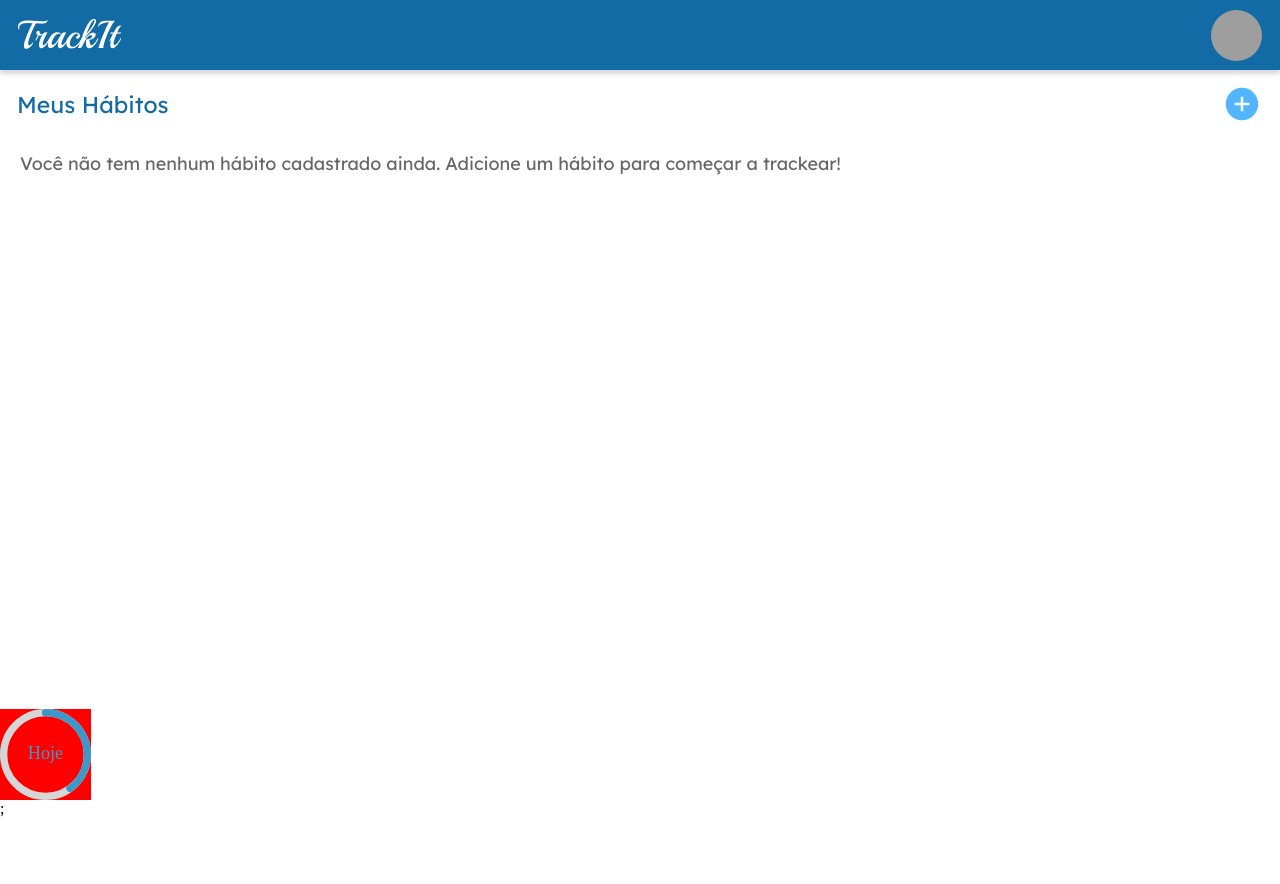
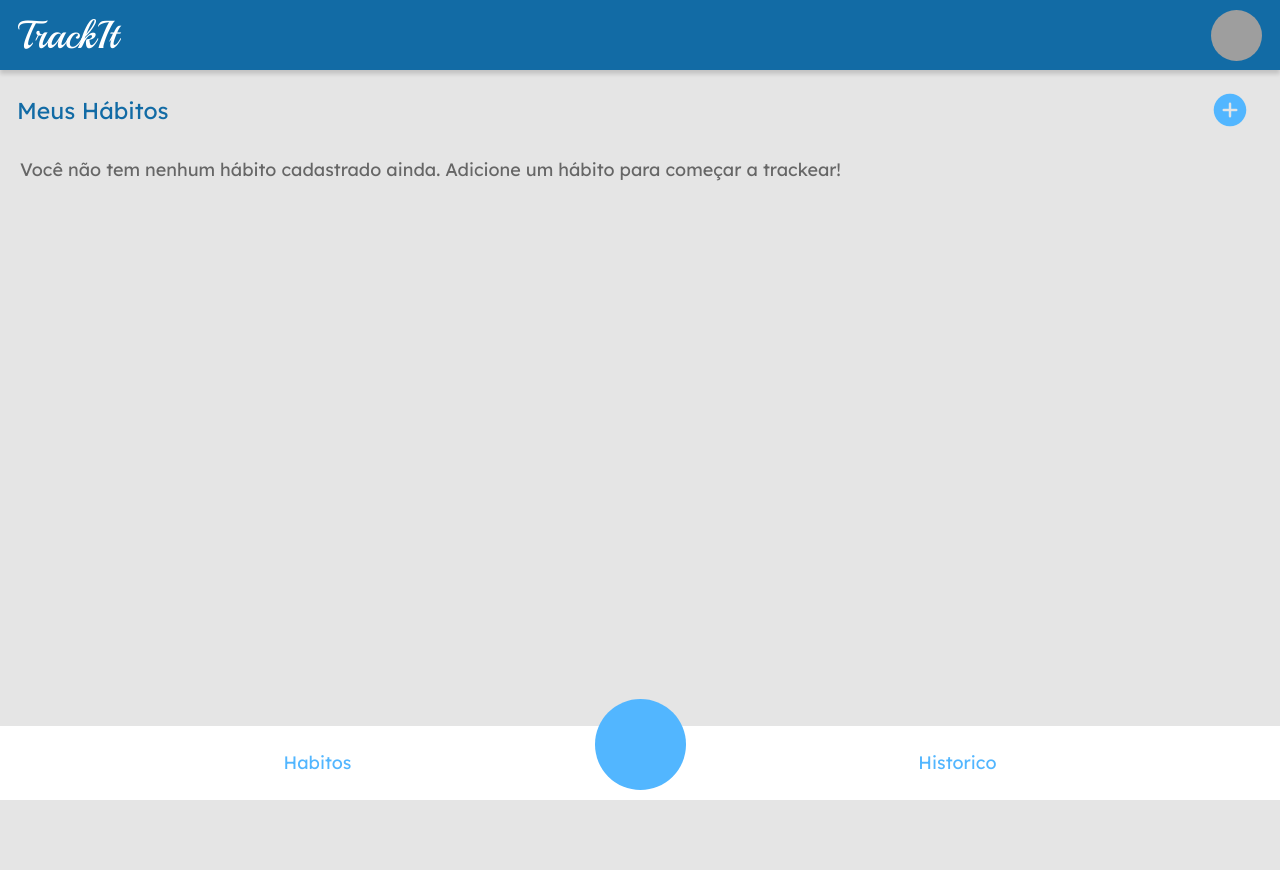
Before and after one commit to ErickSchuenck/projeto10-trackit, a React (Create React App) app: page /habitos in a window 1280 px wide. Built offline with nearby package versions, Linux system fonts and the light colour scheme; grey boxes are pictures that could not be loaded.

Commit message:
alguns css corrigidos

```diff
--- a/src/Footer.js
+++ b/src/Footer.js
@@ -6,16 +6,50 @@ import styled from 'styled-components';
 export default function Footer() {
   return (
     <ProgressBar>
-      <CircularProgressbar value={40} text={`Hoje`} />;
+      <h1>Habitos</h1>
+      <div className='circle'>
+        {/* <div className='footer-bar'>
+          <CircularProgressbar value={40} text={`Hoje`} />;
+        </div> */}
+      </div>
+      <h1>Historico</h1>
     </ProgressBar>
   )
 }
 const ProgressBar = styled.div`
-  background-color: red;
-  width: 91px;
-  height: 91px;
+  background-color: #fff;
+  width: 100%;
   position: fixed;
   bottom: 0;
   left: 0;
+  display: flex;
+  justify-content: space-around;
+  align-items: center;
 
+  h1{
+    font-family: Lexend Deca;
+    font-size: 18px;
+    font-weight: 400;
+    line-height: 22px;
+    letter-spacing: 0em;
+    text-align: center;
+    color:  #52B6FF;
+    padding-bottom: 26px;
+    padding-top: 26px;
+    cursor: pointer;
+  }
+
+  .circle{
+    position: fixed;
+    background-color: #52B6FF;
+    height: 91px;
+    width: 91px;
+    border-radius: 50%;
+    bottom: 10px;
+  }
+
+  .footer-bar{
+    width:100vw;
+    height: 91px;
+  }
 `
--- a/src/Habits.js
+++ b/src/Habits.js
@@ -44,15 +44,16 @@ const HabitsList = styled.div`
   height: 100vh;
   margin-top: 140px;
   overflow-x: none;
+  background-color: #E5E5E5;
 
   .my-habits{
-    z-index: -1;
-    margin-top: 168px;
     width: 100vw;
     display: flex;
-    justify-content: space-between;
     align-items: center;
     margin-bottom: 28px;
+    justify-content: space-between;
+    padding-top: 20px;
+    padding-right: 30px;
   }
   .my-habits h1{
     margin-left: 17px;
@@ -65,10 +66,8 @@ const HabitsList = styled.div`
     color: #126BA5;
   }
   .my-habits ion-icon{
-    z-index: -1;
     color: #52B6FF;
     font-size: 40px;
-    margin-right: 18px;
     cursor: pointer;
   }
   .i-dont-have-any-habits{
--- /dev/null
+++ b/src/Header.js
@@ -0,0 +1,47 @@
+import React from 'react'
+import styled from 'styled-components';
+
+export default function Header() {
+  return (
+    <HeaderBar>
+      <div className='cursive-logo'>
+        <h1>
+          TrackIt
+        </h1>
+      </div>
+      <img alt='user' src='https://i2-prod.birminghammail.co.uk/incoming/article11256820.ece/ALTERNATES/s1200c/JS88492176.jpg' />
+    </HeaderBar>
+  )
+}
+
+const HeaderBar = styled.div`
+  z-index: 9999999;
+  height: 70px;
+  background-color: #126BA5;
+  width: 100%;
+  position: fixed;
+  top: 0;
+  left: 0;
+  display: flex;
+  align-items: center;
+  justify-content: space-between;
+  box-shadow: 0px 4px 4px rgba(0, 0, 0, 0.15);
+  overflow-x: none;
+
+  img{
+    border-radius: 50%;
+    width: 51px;
+    height: 51px;
+    margin-right: 18px;
+  }
+  h1{
+    font-family: Playball;
+    font-size: 39px;
+    font-weight: 400;
+    line-height: 49px;
+    letter-spacing: 0em;
+    text-align: left;
+    color: white;
+    margin-left: 18px;
+  }
+`
--- a/src/Home.js
+++ b/src/Home.js
@@ -3,6 +3,7 @@ import styled from 'styled-components';
 import { useState, useEffect } from 'react'
 import Habits from './Habits';
 import Footer from './Footer';
+import Header from './Header';
 import { Link } from "react-router-dom";
 import axios from 'axios'
 
@@ -12,47 +13,9 @@ export default function Home() {
 
   return (
     <>
-      <Header>
-        <div className='cursive-logo'>
-          <h1>
-            TrackIt
-          </h1>
-        </div>
-        <img alt='user' src='https://i2-prod.birminghammail.co.uk/incoming/article11256820.ece/ALTERNATES/s1200c/JS88492176.jpg' />
-      </Header>
+      <Header />
       <Habits habits={habits} />
       <Footer />
     </>
   )
 }
-
-const Header = styled.div`
-  height: 70px;
-  background-color: #126BA5;
-  width: 100%;
-  position: fixed;
-  top: 0;
-  left: 0;
-  display: flex;
-  align-items: center;
-  justify-content: space-between;
-  box-shadow: 0px 4px 4px rgba(0, 0, 0, 0.15);
-  overflow-x: none;
-
-  img{
-    border-radius: 50%;
-    width: 51px;
-    height: 51px;
-    margin-right: 18px;
-  }
-  h1{
-    font-family: Playball;
-    font-size: 39px;
-    font-weight: 400;
-    line-height: 49px;
-    letter-spacing: 0em;
-    text-align: left;
-    color: white;
-    margin-left: 18px;
-  }
-`
--- a/src/index.css
+++ b/src/index.css
@@ -3,6 +3,7 @@
   padding: 0;
   user-select: none;
   text-decoration: none;
+  box-sizing: border-box;
 }
 body {
   margin: 0;
```
